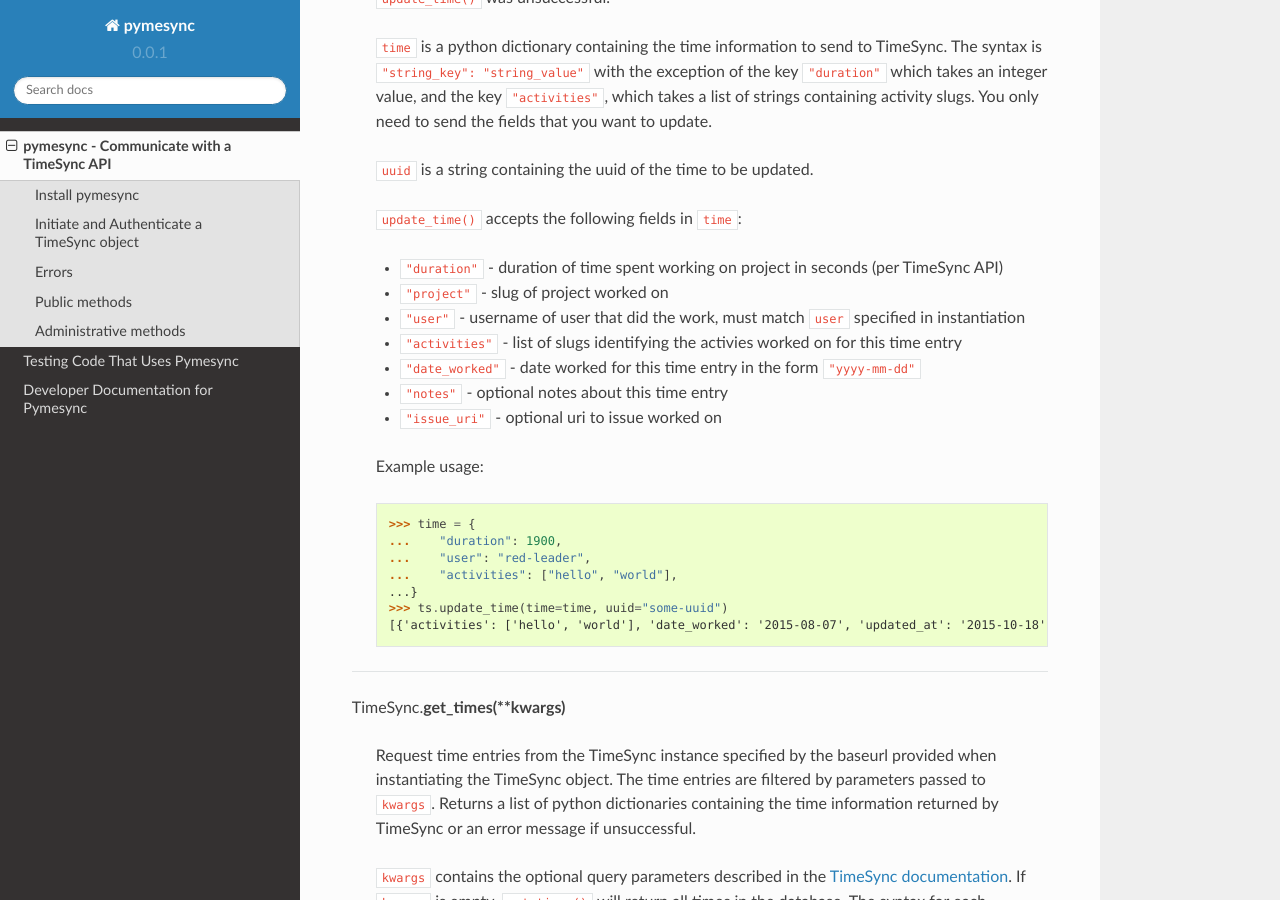
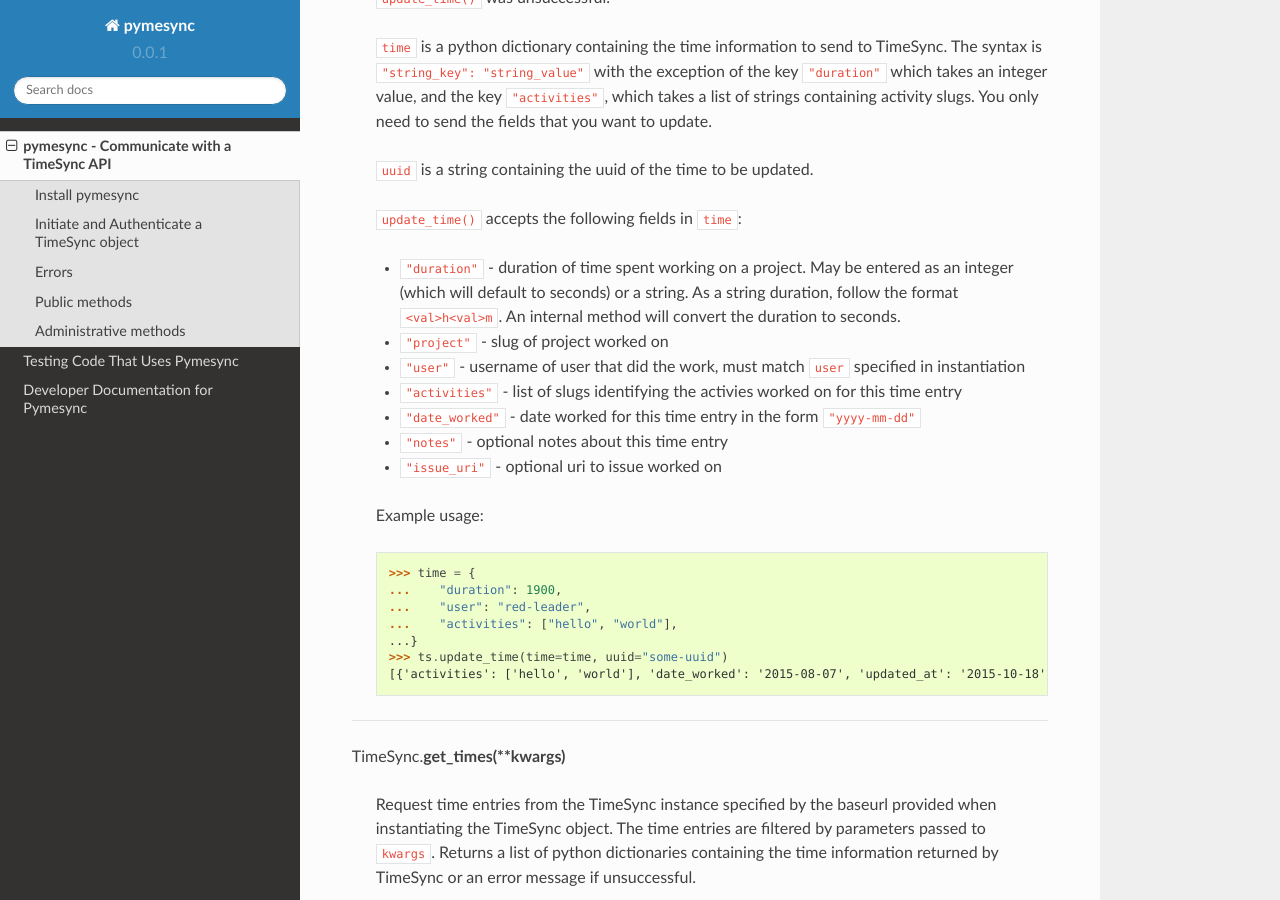
Before and after one commit to osuosl/pymesync, a Sphinx documentation site: the page built from docs/source/usage.rst, in a window 1280 px wide and 900 px high, scrolled down 5221 px. Built offline with Sphinx 7.4.7 and the Read the Docs theme 2.0.0, drawn with Linux system fonts in a browser that asks for light colours.

Commit message:
Modify entry in docs

```diff
--- a/docs/source/usage.rst
+++ b/docs/source/usage.rst
@@ -264,8 +264,10 @@
 
     ``update_time()`` accepts the following fields in ``time``:
 
-    * ``"duration"`` - duration of time spent working on project in seconds (per
-      TimeSync API)
+    * ``"duration"`` - duration of time spent working on a project. May be
+      entered as an integer (which will default to seconds) or a string. As a
+      string duration, follow the format ``<val>h<val>m``. An internal method
+      will convert the duration to seconds.
     * ``"project"`` - slug of project worked on
     * ``"user"`` - username of user that did the work, must match ``user``
       specified in instantiation
```
